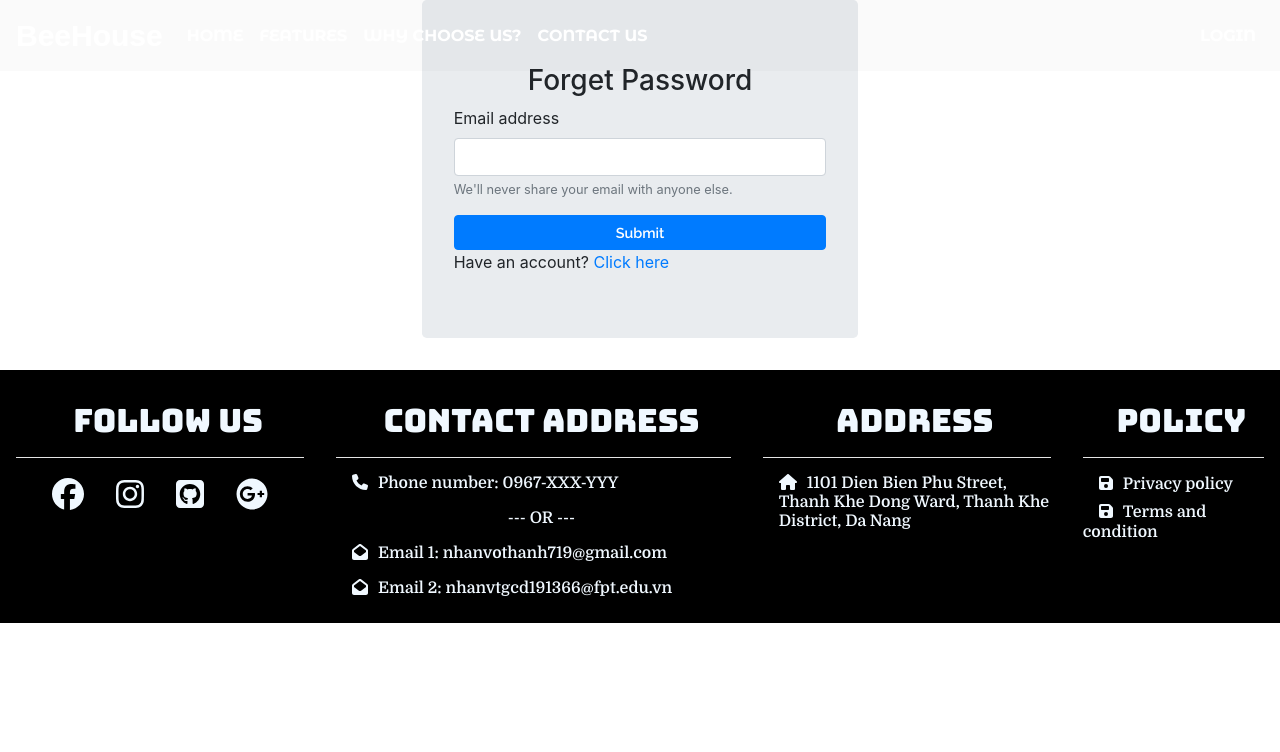
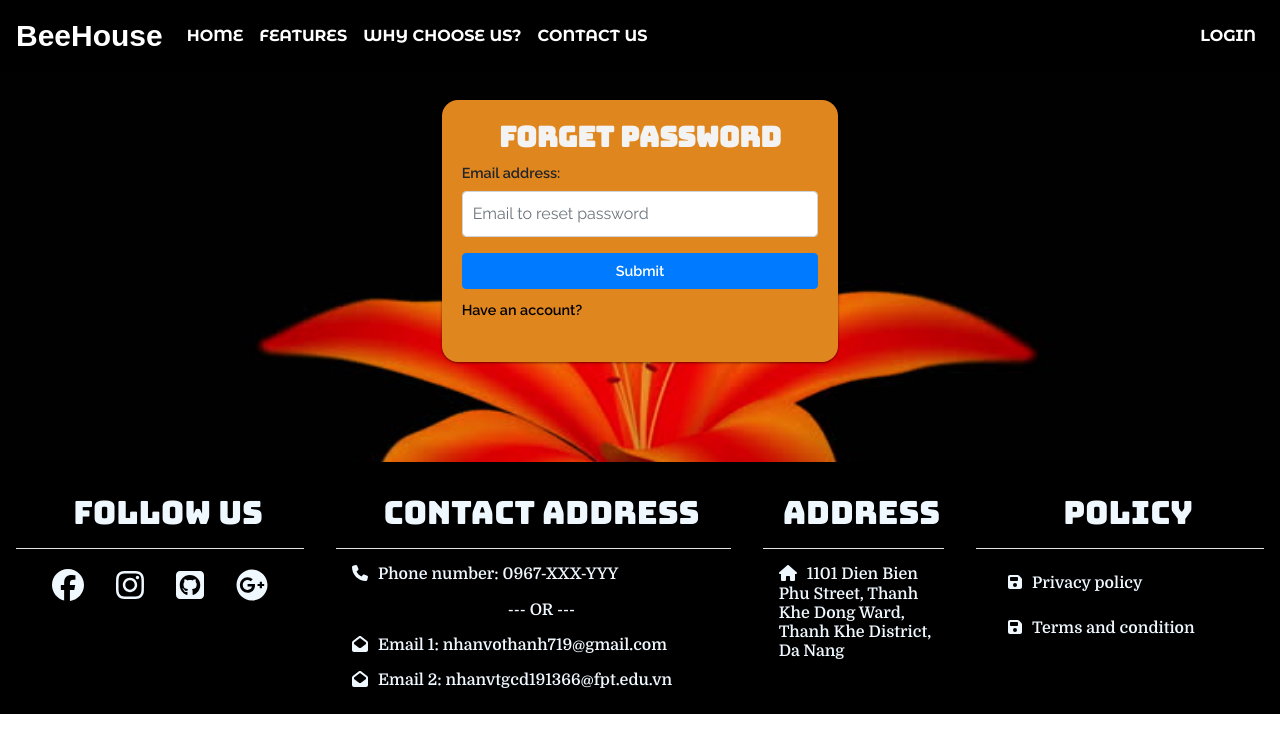
Before and after one commit to nhanvothanh719/boarding-house-management-system, a React (Create React App) app in the folder front-end/: page /forget-password in a window 1280 px wide. Shown: the top 752 px of the page. Built offline with nearby package versions, Linux system fonts and the light colour scheme; no server answers; a web font is replaced by a local one.

Commit message:
Update Forget password form

```diff
--- a/front-end/src/assets/css/Login.css
+++ b/front-end/src/assets/css/Login.css
@@ -85,9 +85,6 @@
 /* Mobile */
 
 @media screen and (max-width:500px){
-    #logreg-forms{
-        width:300px;
-    }
 
     #logreg-forms  .social-login{
         width:150px;
--- a/front-end/src/assets/css/custom.css
+++ b/front-end/src/assets/css/custom.css
@@ -263,7 +263,7 @@ a.social:hover{
 
 .footerLink{
     color: aliceblue;
-    text-decoration: none;
+    text-decoration: none !important;
     margin-top: 1rem;
     margin-left: 1rem;
     font-family: 'Domine', sans-serif;
@@ -271,7 +271,7 @@ a.social:hover{
 }
 
 .footerLink:hover{
-    text-decoration: none;
+    text-decoration: none !important;
     color: rgb(240, 158, 6);
 }
 
--- a/front-end/src/common/Footer.jsx
+++ b/front-end/src/common/Footer.jsx
@@ -3,7 +3,8 @@ import { Col, Container, Row } from 'react-bootstrap';
 import { FontAwesomeIcon } from '@fortawesome/react-fontawesome';
 import { faFacebook, faGithubSquare, faGooglePlus, faInstagram } from '@fortawesome/free-brands-svg-icons';
 import { faEnvelopeOpen, faHome, faPhone, faSave } from "@fortawesome/free-solid-svg-icons";
-import { Link } from 'react-router-dom';
+import { NavLink } from 'react-router-dom';
+import { Navbar, Nav, NavDropdown } from "react-bootstrap";
 
 export class Footer extends Component {
   render() {
@@ -29,7 +30,7 @@ export class Footer extends Component {
                     <h6 className="footerText"><FontAwesomeIcon icon={faEnvelopeOpen} className='smallIcon' />Email 1: nhanvothanh719@gmail.com</h6>
                     <h6 className="footerText"><FontAwesomeIcon icon={faEnvelopeOpen} className='smallIcon' />Email 2: nhanvtgcd191366@fpt.edu.vn</h6>
                 </Col>
-                <Col lg={3} md={6} sm={12} className='p-3'>
+                <Col lg={2} md={6} sm={12} className='p-3'>
                     <h2 className="footerTextTitle text-center">Address</h2>
                     <hr className="bg-white" />
                     <h6 className="footerText">
@@ -37,11 +38,11 @@ export class Footer extends Component {
                         1101 Dien Bien Phu Street, Thanh Khe Dong Ward, Thanh Khe District, Da Nang
                     </h6>
                 </Col>
-                <Col lg={2} md={6} sm={12} className='p-3'>
+                <Col lg={3} md={6} sm={12} className='p-3'>
                     <h2 className="footerTextTitle text-center">Policy</h2>
                     <hr className="bg-white" />
-                    <h6><Link exact activeStyle={{ "color": "yellow"}} to="/privacy-policy" className='footerLink'><FontAwesomeIcon icon={faSave} className='smallIcon' />Privacy policy</Link></h6>
-                    <h6><Link exact activeStyle={{ "color": "yellow"}} to="/all-terms-and-condition" className='footerLink'><FontAwesomeIcon icon={faSave} className='smallIcon' />Terms and condition</Link></h6>
+                    <h6><Nav.Link><NavLink exact activeStyle={{ "color": "yellow"}} to="/privacy-policy" className='footerLink'><FontAwesomeIcon icon={faSave} className='smallIcon' />Privacy policy</NavLink></Nav.Link></h6>
+                    <h6><Nav.Link><NavLink exact activeStyle={{ "color": "yellow"}} to="/all-terms-and-condition" className='footerLink'><FontAwesomeIcon icon={faSave} className='smallIcon' />Terms and condition</NavLink></Nav.Link></h6>
                 </Col>
             </Row>
         </Container>
--- a/front-end/src/components/ForgetPassword.jsx
+++ b/front-end/src/components/ForgetPassword.jsx
@@ -1,6 +1,7 @@
 import React, { Component } from "react";
 import axios from "axios";
 import { BrowserRouter as Router, Switch, Route, Link } from "react-router-dom";
+import { Col, Container, Row } from "react-bootstrap";
 
 class ForgetPassword extends Component {
   state = {
@@ -37,36 +38,42 @@ class ForgetPassword extends Component {
       )
     }
     return (
-      <div class="row">
-        <div class="jumbotron col-lg-4 offset-lg-4">
-          <h3 class="text-center">Forget Password</h3>
+      <Container fluid={true} className="loginBackground">
+        <Row>
+        <Col lg={4} md={2} sm={2}></Col>
+        <Col lg={4} md={8} sm={8}>
+          <div id="logreg-forms">
           <form id="forgetPasswordForm" onSubmit={this.formSubmit}>
+          <h3 class="mb-3 font-weight-normal"
+              style={{ "text-align": "center" }}
+              className="loginText">Forget Password</h3>
             { error }
             <div class="form-group">
-              <label for="inputEmail">Email address</label>
+              <label for="inputEmail">Email address:</label>
               <input
                 type="email"
                 name="email"
                 class="form-control"
                 id="inputEmail"
                 aria-describedby="emailHelp"
+                placeholder="Email to reset password"
                 onChange={(event) => {
                   this.setState({ email: event.target.value });
                 }}
                 required
               />
-              <small id="emailHelp" class="form-text text-muted">
-                We'll never share your email with anyone else.
-              </small>
             </div>
             <button type="submit" class="btn btn-primary btn-block">
               Submit
             </button>
-            Have an account? <Link to="/login"> Click here </Link>
+             <Link to="/login"> Have an account? </Link>
             <br />
           </form>
-        </div>
-      </div>
+          </div>
+        </Col>
+        <Col lg={4} md={2} sm={2}></Col>
+      </Row>
+      </Container>
     );
   }
 }
--- a/front-end/src/components/Login.jsx
+++ b/front-end/src/components/Login.jsx
@@ -54,7 +54,7 @@ class Login extends Component {
           <div id="logreg-forms">
           <form class="form-signin" onSubmit={this.formSubmit}>
             <h1
-              class="h3 mb-3 font-weight-normal"
+              class="mb-3 font-weight-normal"
               style={{ "text-align": "center" }}
               className="loginText"
             >
--- a/front-end/src/components/ResetPassword.jsx
+++ b/front-end/src/components/ResetPassword.jsx
@@ -1,5 +1,7 @@
 import React, { Component } from "react";
 import axios from "axios";
+import "../assets/css/login.css";
+import { Row, Container } from "react-bootstrap";
 
 class ResetPassword extends Component {
   state = {
@@ -43,7 +45,8 @@ class ResetPassword extends Component {
       );
     }
     return (
-      <div class="row">
+      <Container fluid={true} className="loginBackground">
+        <Row>
         <div class="jumbotron col-lg-4 offset-lg-4">
           <h3 class="text-center">Reset Password</h3>
           <form id="resetPasswordForm" onSubmit={this.formSubmit}>
@@ -106,7 +109,8 @@ class ResetPassword extends Component {
             </button>
           </form>
         </div>
-      </div>
+      </Row>
+      </Container>
     );
   }
 }
```
